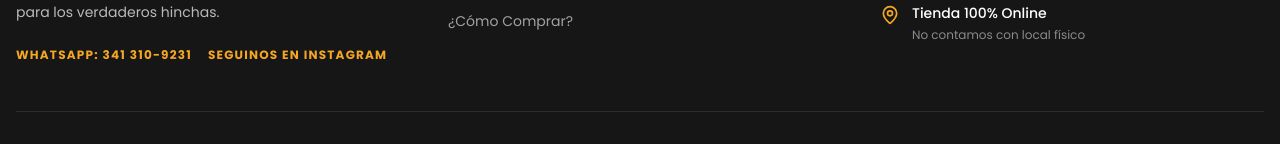
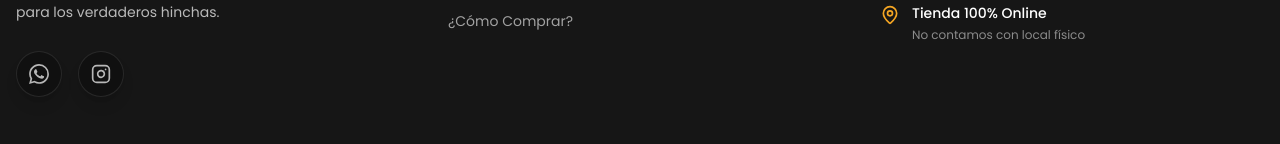
Before and after one commit to FrancoBerlochi/Onze, a Next.js app: page / in a window 1280 px wide. Shown: the part 3203-3347 px from the top of the page. Built offline with nearby package versions, Linux system fonts and the light colour scheme; no server answers.

Commit message:
style: reemplazar texto de redes por logos en footer y menu

```diff
--- a/src/components/Footer.tsx
+++ b/src/components/Footer.tsx
@@ -1,5 +1,5 @@
 import Link from "next/link";
-import { MapPin, Truck } from "lucide-react";
+import { MapPin, Truck, Instagram } from "lucide-react";
 
 export default function Footer() {
   return (
@@ -15,12 +15,26 @@
             <p className="text-sm text-white/70 max-w-sm leading-relaxed">
               Tienda 100% online especializada en camisetas de fútbol nacionales e internacionales. La mejor calidad para los verdaderos hinchas.
             </p>
-            <div className="flex flex-col sm:flex-row items-start sm:items-center gap-4 mt-2">
-              <a href="https://wa.me/5493413109231?text=Hola%2011%20ONZE%20CAMISETAS!%20Tengo%20una%20consulta" target="_blank" rel="noopener noreferrer" className="text-xs font-bold uppercase tracking-widest text-brand-gold hover:text-white transition-colors">
-                WhatsApp: 341 310-9231
+            <div className="flex items-center gap-4 mt-3">
+              <a
+                href="https://wa.me/5493413109231?text=Hola%2011%20ONZE%20CAMISETAS!%20Tengo%20una%20consulta"
+                target="_blank"
+                rel="noopener noreferrer"
+                className="p-3 bg-brand-black/50 border border-white/10 rounded-full text-white/70 hover:text-brand-gold hover:bg-brand-black transition-all shadow-lg hover:shadow-brand-gold/20"
+                aria-label="WhatsApp"
+              >
+                <svg className="w-5 h-5" viewBox="0 0 24 24" fill="currentColor">
+                  <path d="M17.472 14.382c-.297-.149-1.758-.867-2.03-.967-.273-.099-.471-.148-.67.15-.197.297-.767.966-.94 1.164-.173.199-.347.223-.644.075-.297-.15-1.255-.463-2.39-1.475-.883-.788-1.48-1.761-1.653-2.059-.173-.297-.018-.458.13-.606.134-.133.298-.347.446-.52.149-.174.198-.298.298-.497.099-.198.05-.371-.025-.52-.075-.149-.669-1.612-.916-2.207-.242-.579-.487-.5-.669-.51a12.8 12.8 0 0 0-.57-.01c-.198 0-.52.074-.792.372-.272.297-1.04 1.016-1.04 2.479 0 1.462 1.065 2.875 1.213 3.074.149.198 2.096 3.2 5.077 4.487.709.306 1.262.489 1.694.625.712.227 1.36.195 1.871.118.571-.085 1.758-.719 2.006-1.413.248-.694.248-1.289.173-1.413-.074-.124-.272-.198-.57-.347m-5.421 7.403h-.004a9.87 9.87 0 0 1-5.031-1.378l-.361-.214-3.741.982.998-3.648-.235-.374a9.86 9.86 0 0 1-1.51-5.26c.001-5.45 4.436-9.884 9.888-9.884 2.64 0 5.122 1.03 6.988 2.898a9.825 9.825 0 0 1 2.893 6.994c-.003 5.45-4.437 9.884-9.885 9.884m8.413-18.297A11.815 11.815 0 0 0 12.05 0C5.495 0 .16 5.335.157 11.892c0 2.096.547 4.142 1.588 5.945L.057 24l6.305-1.654a11.882 11.882 0 0 0 5.683 1.448h.005c6.554 0 11.89-5.335 11.893-11.893a11.821 11.821 0 0 0-3.48-8.413Z"/>
+                </svg>
               </a>
-              <a href="https://www.instagram.com/onze.camisetas/" target="_blank" rel="noopener noreferrer" className="text-xs font-bold uppercase tracking-widest text-brand-gold hover:text-white transition-colors">
-                Seguinos en Instagram
+              <a
+                href="https://www.instagram.com/onze.camisetas/"
+                target="_blank"
+                rel="noopener noreferrer"
+                className="p-3 bg-brand-black/50 border border-white/10 rounded-full text-white/70 hover:text-brand-gold hover:bg-brand-black transition-all shadow-lg hover:shadow-brand-gold/20"
+                aria-label="Instagram"
+              >
+                <Instagram className="w-5 h-5" />
               </a>
             </div>
           </div>
--- a/src/components/Header.tsx
+++ b/src/components/Header.tsx
@@ -1,6 +1,6 @@
 "use client";
 
-import { ShoppingCart, Menu, X } from "lucide-react";
+import { ShoppingCart, Menu, X, Instagram } from "lucide-react";
 import Link from "next/link";
 import { useState } from "react";
 import { motion, AnimatePresence } from "framer-motion";
@@ -120,14 +120,26 @@
                 </Link>
               </nav>
 
-              <div className="p-6 border-t border-white/10 bg-brand-black flex flex-col gap-3 shrink-0">
+              <div className="p-6 border-t border-white/10 bg-brand-black flex items-center justify-center gap-6 shrink-0">
                 <a
                   href="https://wa.me/5493413109231?text=Hola%2011%20ONZE%20CAMISETAS!%20Tengo%20una%20consulta"
                   target="_blank"
                   rel="noopener noreferrer"
-                  className="text-xs font-bold uppercase tracking-widest text-brand-gold hover:text-white transition-colors"
+                  className="p-3 bg-white/5 border border-white/10 rounded-full text-white/70 hover:text-brand-gold hover:bg-brand-card transition-all"
+                  aria-label="WhatsApp"
                 >
-                  WhatsApp: 341 310-9231
+                  <svg className="w-6 h-6" viewBox="0 0 24 24" fill="currentColor">
+                    <path d="M17.472 14.382c-.297-.149-1.758-.867-2.03-.967-.273-.099-.471-.148-.67.15-.197.297-.767.966-.94 1.164-.173.199-.347.223-.644.075-.297-.15-1.255-.463-2.39-1.475-.883-.788-1.48-1.761-1.653-2.059-.173-.297-.018-.458.13-.606.134-.133.298-.347.446-.52.149-.174.198-.298.298-.497.099-.198.05-.371-.025-.52-.075-.149-.669-1.612-.916-2.207-.242-.579-.487-.5-.669-.51a12.8 12.8 0 0 0-.57-.01c-.198 0-.52.074-.792.372-.272.297-1.04 1.016-1.04 2.479 0 1.462 1.065 2.875 1.213 3.074.149.198 2.096 3.2 5.077 4.487.709.306 1.262.489 1.694.625.712.227 1.36.195 1.871.118.571-.085 1.758-.719 2.006-1.413.248-.694.248-1.289.173-1.413-.074-.124-.272-.198-.57-.347m-5.421 7.403h-.004a9.87 9.87 0 0 1-5.031-1.378l-.361-.214-3.741.982.998-3.648-.235-.374a9.86 9.86 0 0 1-1.51-5.26c.001-5.45 4.436-9.884 9.888-9.884 2.64 0 5.122 1.03 6.988 2.898a9.825 9.825 0 0 1 2.893 6.994c-.003 5.45-4.437 9.884-9.885 9.884m8.413-18.297A11.815 11.815 0 0 0 12.05 0C5.495 0 .16 5.335.157 11.892c0 2.096.547 4.142 1.588 5.945L.057 24l6.305-1.654a11.882 11.882 0 0 0 5.683 1.448h.005c6.554 0 11.89-5.335 11.893-11.893a11.821 11.821 0 0 0-3.48-8.413Z"/>
+                  </svg>
+                </a>
+                <a
+                  href="https://www.instagram.com/onze.camisetas/"
+                  target="_blank"
+                  rel="noopener noreferrer"
+                  className="p-3 bg-white/5 border border-white/10 rounded-full text-white/70 hover:text-brand-gold hover:bg-brand-card transition-all"
+                  aria-label="Instagram"
+                >
+                  <Instagram className="w-6 h-6" />
                 </a>
               </div>
             </motion.div>
```
